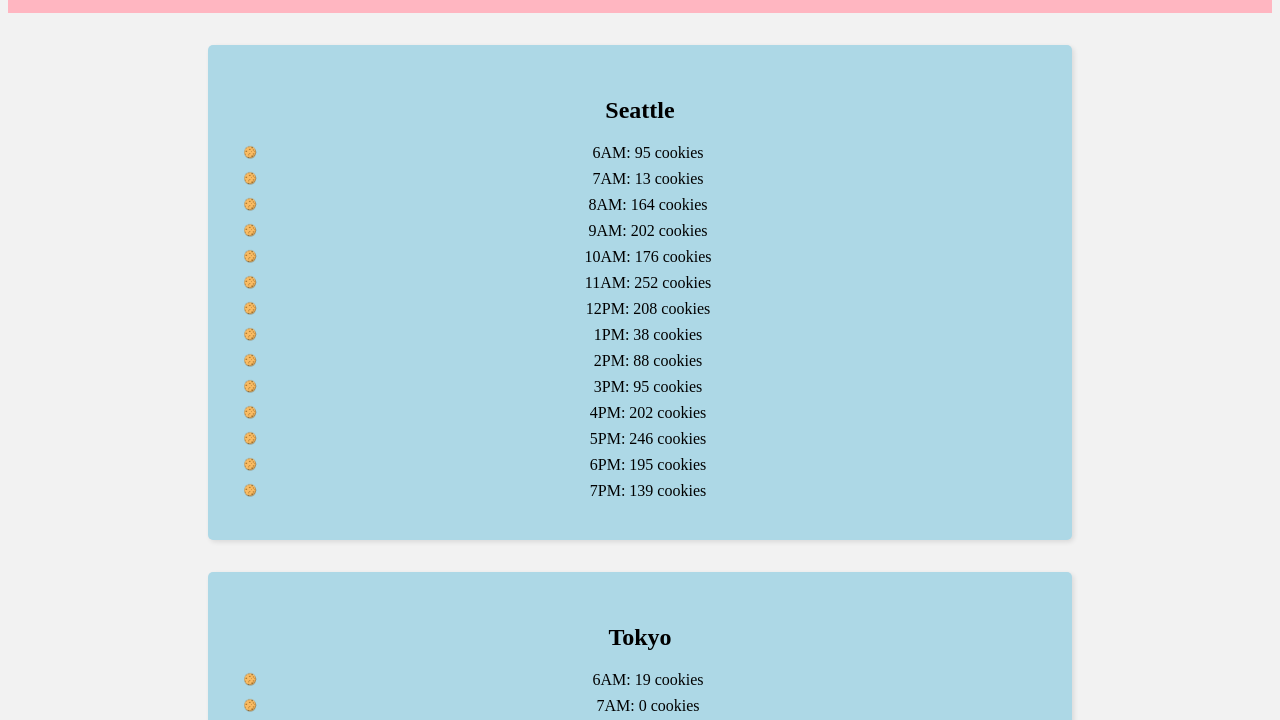
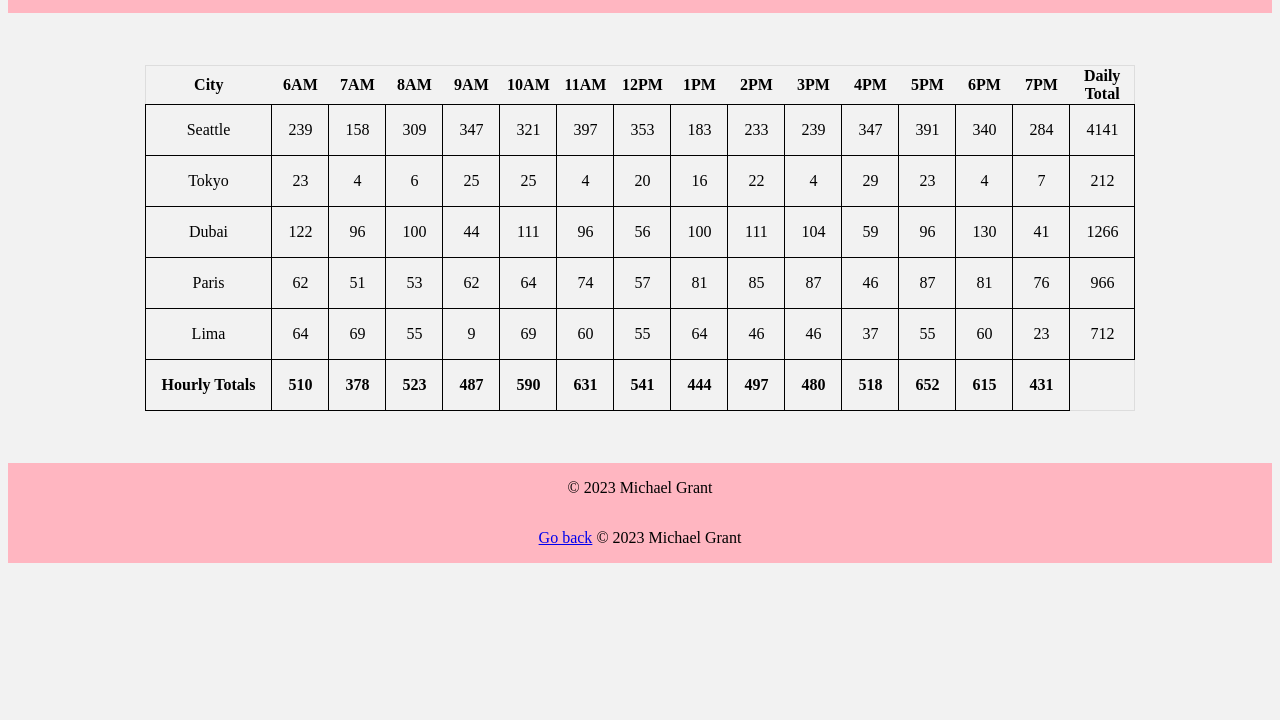
Before and after one commit to MRGrant82/cookie-stand, a plain HTML site: page sales.html in a window 1280 px wide. Shown: the part 64-784 px from the top of the page. Drawn offline with Linux system fonts and the light colour scheme.

Commit message:
got the dom table

```diff
--- /dev/null
+++ b/constructor.js
@@ -0,0 +1,114 @@
+// Constructor function for a Store object
+function Store(minCookiesPerCustomer, maxCookiesPerCustomer, averageCookiesPerCustomer, name) {
+    // Properties for a Store object
+    this.minCookiesPerCustomer = minCookiesPerCustomer;
+    this.maxCookiesPerCustomer = maxCookiesPerCustomer;
+    this.averageCookiesPerCustomer = averageCookiesPerCustomer;
+    this.name = name;
+    // Call cookiesPerHour function and store the result
+    this.cookiesPerHour = cookiesPerHour(this);
+    // Call calculateTotalCookies function and store the result
+    this.totalCookies = this.calculateTotalCookies();
+  }
+
+  // Function that calculates the total number of cookies sold for a given store location
+  Store.prototype.calculateTotalCookies = function() {
+    // Initialize the total number of cookies sold
+    let totalCookies = 0;
+
+    // Iterate through the cookiesPerHour array and sum up the number of cookies sold using forEach loop
+    this.cookiesPerHour.forEach(hourlyData => {
+      const cookiesSold = parseInt(hourlyData.split(':')[1].trim().split(' ')[0]);
+      totalCookies += cookiesSold;
+    });
+
+    // Return the total number of cookies sold for this location
+    return totalCookies;
+  }
+
+  // Function that generates a random number of customers for a given range
+  function randomCustomers(min, max) {
+    // Returns a random integer between min (inclusive) and max (inclusive)
+    return Math.floor(Math.random() * (max - min + 1) + min);
+  }
+
+  // Function that calculates the number of cookies sold per hour for a given store location
+  function cookiesPerHour(store) {
+    // An empty array to store hourly cookie sales data
+    const cookiesPerHourArray = [];
+    // Iterate over a 14 hour work day
+    for (let i = 6; i < 20; i++) {
+      // Generate a random number of customers for this hour
+      const numCustomers = randomCustomers(store.minCookiesPerCustomer, store.maxCookiesPerCustomer);
+      // Number of cookies sold per customer for this location
+      const cookiesPerCustomer = store.averageCookiesPerCustomer;
+      // Total number of cookies sold for this hour
+      const cookiesPerHour = Math.round(numCustomers * cookiesPerCustomer);
+      // Convert 24-hour time to 12-hour time format
+      const hour = i % 12 || 12;
+      // Determine if it's AM or PM
+      const timeOfDay = i < 12 ? "AM" : "PM";
+      // Add the number of cookies sold to the array for this location
+      cookiesPerHourArray.push(`${hour}${timeOfDay}: ${cookiesPerHour} cookies`);
+    }
+    // Return the array of cookies sold per hour for this location
+    return cookiesPerHourArray;
+  }
+
+  // Create an array of Store objects
+  const stores = [
+    new Store(23, 65, 6.3, 'Seattle'),
+    new Store(3, 24, 1.2, 'Tokyo'),
+    new Store(11, 38, 3.7, 'Dubai'),
+    new Store(20, 38, 2.3, 'Paris'),
+    new Store(2, 16, 4.6, 'Lima')
+  ];
+
+ // Create the table header row with column labels
+ const tableHeader = "<tr><th>City</th><th>6AM</th><th>7AM</th><th>8AM</th><th>9AM</th><th>10AM</th><th>11AM</th><th>12PM</th><th>1PM</th><th>2PM</th><th>3PM</th><th>4PM</th><th>5PM</th><th>6PM</th><th>7PM</th><th>Daily<br>Total</th></tr>";
+
+// Create the table body rows
+// Create the table body rows using forEach
+const tableBody = [];
+stores.forEach(store => {
+  // Get the cookiesPerHour array for this store
+  const cookiesPerHour = store.cookiesPerHour;
+  // Initialize the total number of cookies sold for this store
+  let totalCookies = 0;
+  // Create a row for this store
+  let row = "<tr>";
+  row += `<td class="store-name">${store.name}</td>`;
+  cookiesPerHour.forEach(hour => {
+    // Extract the number of cookies sold from the hour string
+    const cookiesSold = parseInt(hour.split(':')[1].trim().split(' ')[0]);
+    // Add the number of cookies sold to the total for this store
+    totalCookies += cookiesSold;
+    // Add a cell with the number of cookies sold to the row
+    row += `<td class="cookies-sold">${cookiesSold}</td>`;
+  });
+  row += `<td class="total-cookies">${totalCookies}</td></tr>`;
+  tableBody.push(row);
+});
+// Create the table footer row with hourly totals
+const tableFooter = "<tr><td><strong>Hourly Totals</strong></td>" +
+                    [...Array(14).keys()].map(hour => {
+                      const total = stores.reduce((acc, store) => {
+                        return acc + parseInt(store.cookiesPerHour[hour].split(':')[1].trim().split(' ')[0]);
+                      }, 0);
+                      return `<td><strong>${total}</strong></td>`;
+                    }).join('') + "</tr>";
+
+// Create the table by combining the header, body, and footer rows
+const table = `<table style="border-collapse: collapse; border-spacing: 0; width: 100%; border: 1px solid #ddd;">${tableHeader}${tableBody.join('')}${tableFooter}</table>`;
+
+// Insert the table into the HTML document
+document.getElementById('table').innerHTML = table;
+
+
+// Update the HTML content for each Store object
+stores.forEach(store => {
+  // Find the HTML element with the corresponding store name
+  const element = document.getElementById(store.name);
+  // Update the HTML content with the hourly cookie sales data and total cookies sold for this store
+  element.innerHTML = `<h2>${store.name}</h2><ul>${store.cookiesPerHour.map(hour => `<li>${hour}</li>`).join('')}<li><strong>Total Cookies Sold:</strong> ${store.totalCookies}</li></ul>`;
+});
--- a/sales.html
+++ b/sales.html
@@ -13,11 +13,12 @@
         <h1>Cookie Volume by Location</h1>
     </header>
     <main>
-        <section id="seattle">Seattle</section>
-        <section id="tokyo">Tokyo</section>
-        <section id="dubai">Dubai</section>
-        <section id="paris">Paris</section>
-        <section id="lima">Lima</section>
+        <div id="table"></div>
+        <!-- <section id="Seattle">Seattle</section>
+        <section id="Tokyo">Tokyo</section>
+        <section id="Dubai">Dubai</section>
+        <section id="Paris">Paris</section>
+        <section id="Lima">Lima</section> -->
 
     </main>
     <footer>&copy; 2023 Michael Grant</footer>
@@ -26,5 +27,5 @@
         &copy; 2023 Michael Grant
       </footer>
 </body>
-<script src="script.js"></script>
+<script src="constructor.js"></script>
 </html>
--- a/styleSales.css
+++ b/styleSales.css
@@ -49,3 +49,14 @@ body {
     background: url('img/cookie.png') no-repeat left center;
     background-size: 20px;
   }
+
+  table {
+    border-collapse: collapse;
+    margin: 20px 0;
+  }
+
+  td {
+    padding: 16px;
+    border: 1px solid black;
+    text-align: center;
+  }
```
Also changed, not shown: index.html (+1 -1 lines).
